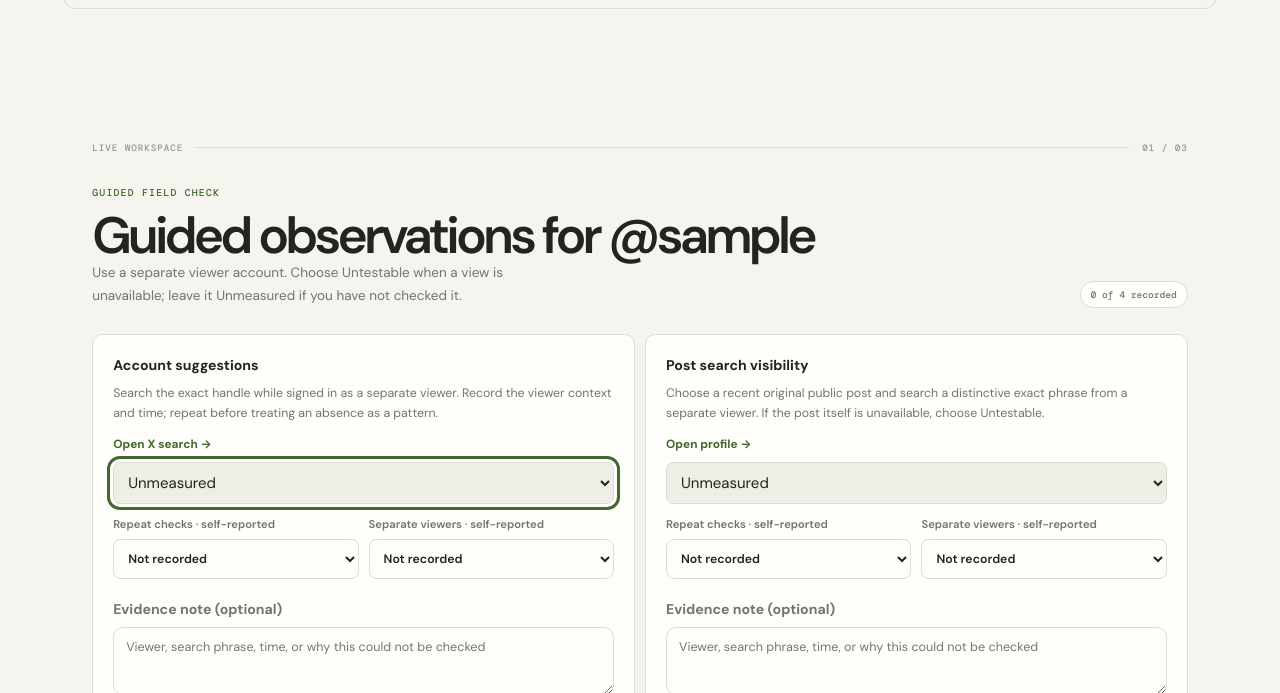
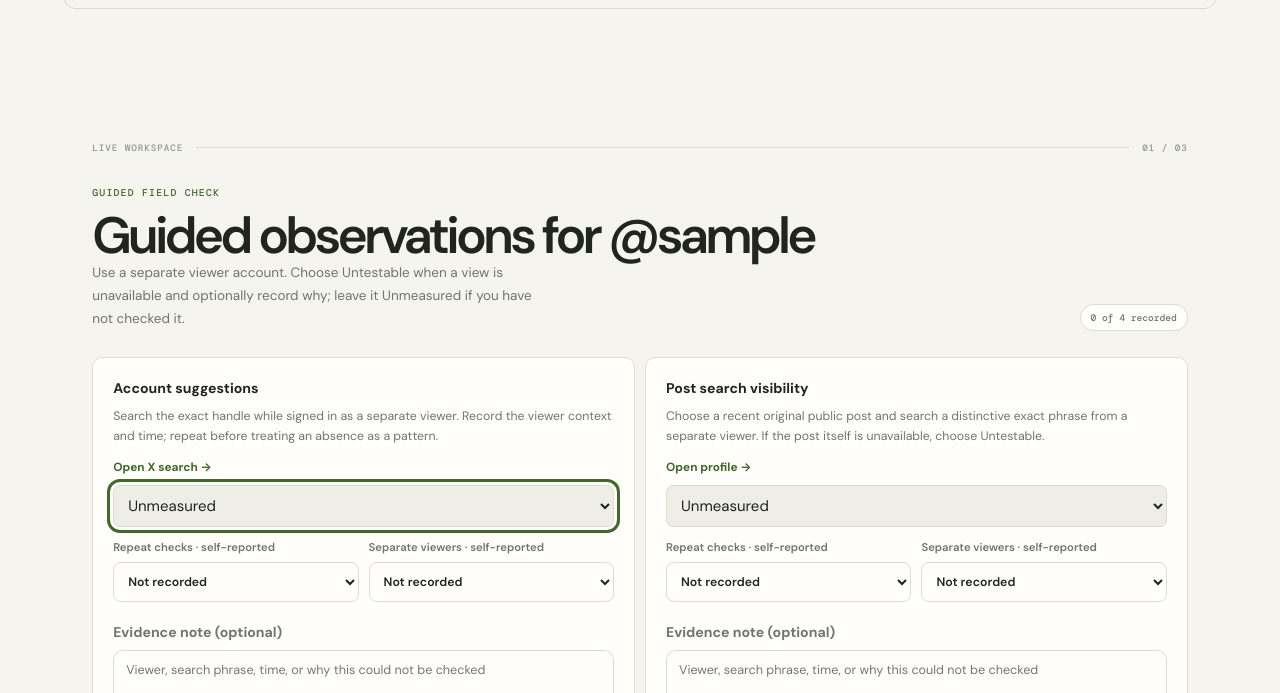
Before and after one commit to NomadDigita/Shadowban, a plain HTML site: page static/index.html in a window 1280 px wide. Both pictures are taken after typing "Sample" into the empty fields and a click on the button "Start a check". Shown: the part 1059-1752 px from the top of the page. Drawn offline with nearby package versions, Linux system fonts and the light colour scheme; no server answers.

Commit message:
Explain untestable reason controls

```diff
--- a/static/index.html
+++ b/static/index.html
@@ -108,7 +108,7 @@
       <section id="guided" class="guided-section" hidden aria-labelledby="guide-title">
         <div class="section-kicker"><span>LIVE WORKSPACE</span><span class="kicker-line"></span><span>01 / 03</span></div>
         <div class="section-title-row">
-          <div><p class="eyebrow">GUIDED FIELD CHECK</p><h2 id="guide-title">Observations for this account</h2><p class="section-intro">Use a separate viewer account. Choose Untestable when a view is unavailable; leave it Unmeasured if you have not checked it.</p></div>
+          <div><p class="eyebrow">GUIDED FIELD CHECK</p><h2 id="guide-title">Observations for this account</h2><p class="section-intro">Use a separate viewer account. Choose Untestable when a view is unavailable and optionally record why; leave it Unmeasured if you have not checked it.</p></div>
           <span id="progress" class="progress-chip">0 of 4 recorded</span>
         </div>
         <form id="guided-form">
```
